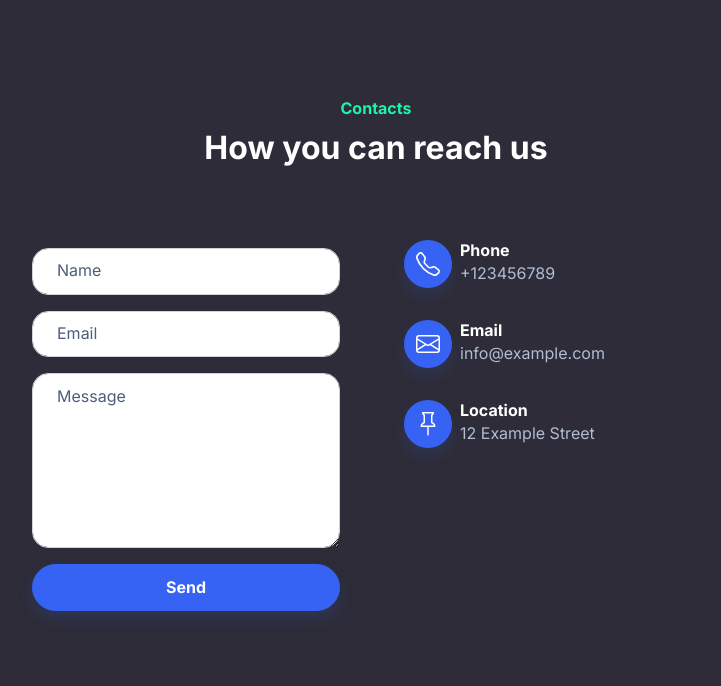
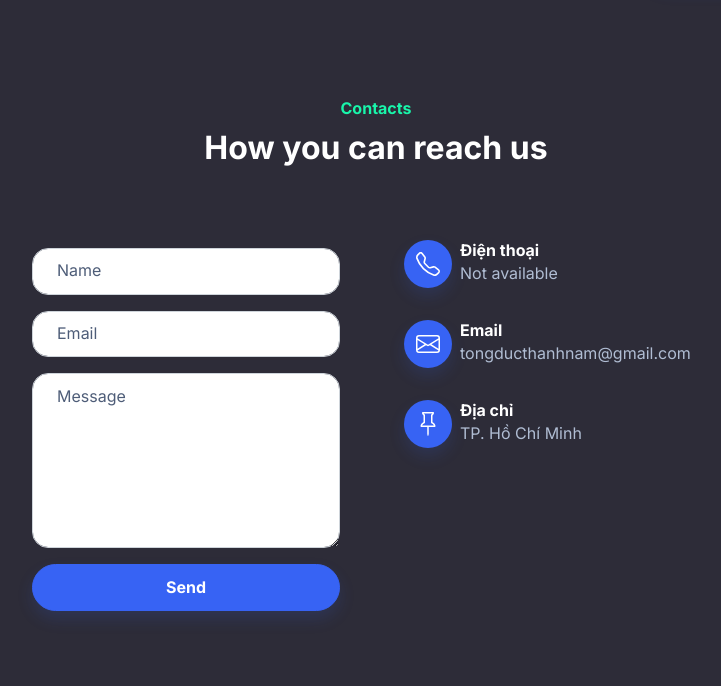
Before and after one commit to TongDucThanhNam/FlaskWeb, a Flask app: page /contacts in a window 1280 px wide. Shown: the part 80-766 px from the top of the page, without its empty margins (264-985 px from the left). Run offline with Flask 3, Linux system fonts and the light colour scheme; some libraries are stand-ins or nearby versions.

Commit message:
Thêm domain

```diff
--- a/app/templates/contacts.html
+++ b/app/templates/contacts.html
@@ -37,8 +37,8 @@
                                     <path d="M3.654 1.328a.678.678 0 0 0-1.015-.063L1.605 2.3c-.483.484-.661 1.169-.45 1.77a17.568 17.568 0 0 0 4.168 6.608 17.569 17.569 0 0 0 6.608 4.168c.601.211 1.286.033 1.77-.45l1.034-1.034a.678.678 0 0 0-.063-1.015l-2.307-1.794a.678.678 0 0 0-.58-.122l-2.19.547a1.745 1.745 0 0 1-1.657-.459L5.482 8.062a1.745 1.745 0 0 1-.46-1.657l.548-2.19a.678.678 0 0 0-.122-.58L3.654 1.328zM1.884.511a1.745 1.745 0 0 1 2.612.163L6.29 2.98c.329.423.445.974.315 1.494l-.547 2.19a.678.678 0 0 0 .178.643l2.457 2.457a.678.678 0 0 0 .644.178l2.189-.547a1.745 1.745 0 0 1 1.494.315l2.306 1.794c.829.645.905 1.87.163 2.611l-1.034 1.034c-.74.74-1.846 1.065-2.877.702a18.634 18.634 0 0 1-7.01-4.42 18.634 18.634 0 0 1-4.42-7.009c-.362-1.03-.037-2.137.703-2.877L1.885.511z"></path>
                                 </svg></div>
                             <div class="px-2">
-                                <h6 class="fw-bold mb-0">Phone</h6>
-                                <p class="text-muted mb-0">+123456789</p>
+                                <h6 class="fw-bold mb-0">Điện thoại</h6>
+                                <p class="text-muted mb-0">Not available</p>
                             </div>
                         </div>
                         <div class="d-flex align-items-center p-3">
@@ -47,7 +47,7 @@
                                 </svg></div>
                             <div class="px-2">
                                 <h6 class="fw-bold mb-0">Email</h6>
-                                <p class="text-muted mb-0">info@example.com</p>
+                                <p class="text-muted mb-0">tongducthanhnam@gmail.com</p>
                             </div>
                         </div>
                         <div class="d-flex align-items-center p-3">
@@ -55,8 +55,8 @@
                                     <path d="M4.146.146A.5.5 0 0 1 4.5 0h7a.5.5 0 0 1 .5.5c0 .68-.342 1.174-.646 1.479-.126.125-.25.224-.354.298v4.431l.078.048c.203.127.476.314.751.555C12.36 7.775 13 8.527 13 9.5a.5.5 0 0 1-.5.5h-4v4.5c0 .276-.224 1.5-.5 1.5s-.5-1.224-.5-1.5V10h-4a.5.5 0 0 1-.5-.5c0-.973.64-1.725 1.17-2.189A5.921 5.921 0 0 1 5 6.708V2.277a2.77 2.77 0 0 1-.354-.298C4.342 1.674 4 1.179 4 .5a.5.5 0 0 1 .146-.354zm1.58 1.408-.002-.001.002.001zm-.002-.001.002.001A.5.5 0 0 1 6 2v5a.5.5 0 0 1-.276.447h-.002l-.012.007-.054.03a4.922 4.922 0 0 0-.827.58c-.318.278-.585.596-.725.936h7.792c-.14-.34-.407-.658-.725-.936a4.915 4.915 0 0 0-.881-.61l-.012-.006h-.002A.5.5 0 0 1 10 7V2a.5.5 0 0 1 .295-.458 1.775 1.775 0 0 0 .351-.271c.08-.08.155-.17.214-.271H5.14c.06.1.133.191.214.271a1.78 1.78 0 0 0 .37.282z"></path>
                                 </svg></div>
                             <div class="px-2">
-                                <h6 class="fw-bold mb-0">Location</h6>
-                                <p class="text-muted mb-0">12 Example Street</p>
+                                <h6 class="fw-bold mb-0">Địa chỉ</h6>
+                                <p class="text-muted mb-0">TP. Hồ Chí Minh</p>
                             </div>
                         </div>
                     </div>
--- a/app/templates/index.html
+++ b/app/templates/index.html
@@ -6,6 +6,8 @@
     <meta name="viewport" content="width=device-width, initial-scale=1.0, shrink-to-fit=no">
     <title>Home - Brand</title>
     <link rel="stylesheet" href="../static/bootstrap/css/bootstrap.min.css">
+{#    <link href="https://cdn.jsdelivr.net/npm/bootstrap@5.2.3/dist/css/bootstrap.min.css" rel="stylesheet"#}
+{#          integrity="sha384-rbsA2VBKQhggwzxH7pPCaAqO46MgnOM80zW1RWuH61DGLwZJEdK2Kadq2F9CUG65" crossorigin="anonymous">#}
     <link rel="stylesheet"
           href="https://fonts.googleapis.com/css?family=Inter:300italic,400italic,600italic,700italic,800italic,400,300,600,700,800&amp;display=swap">
 </head>
--- a/docker-compose.yml
+++ b/docker-compose.yml
@@ -14,7 +14,7 @@ services:
     build:
       context: .
     ports:
-      - "5000:5000"
+      - "80:5000"
     networks:
       - myproject-network
 #    depends_on:
```
Also changed, not shown: app/templates/login.html (+18 -7 lines), README.md.
